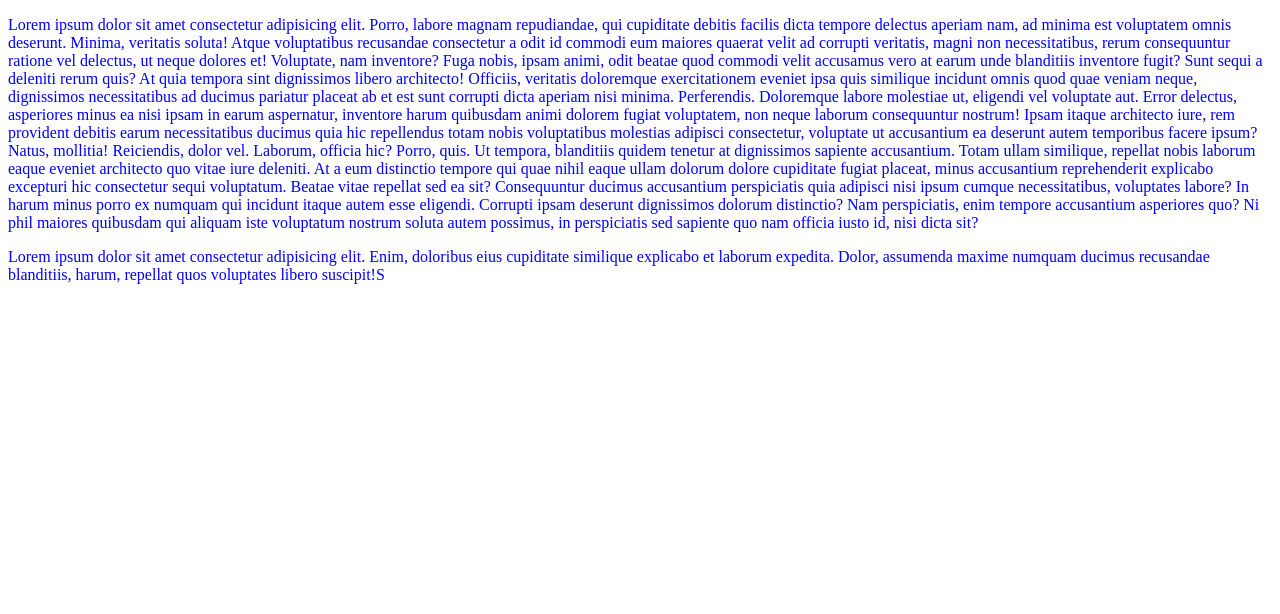
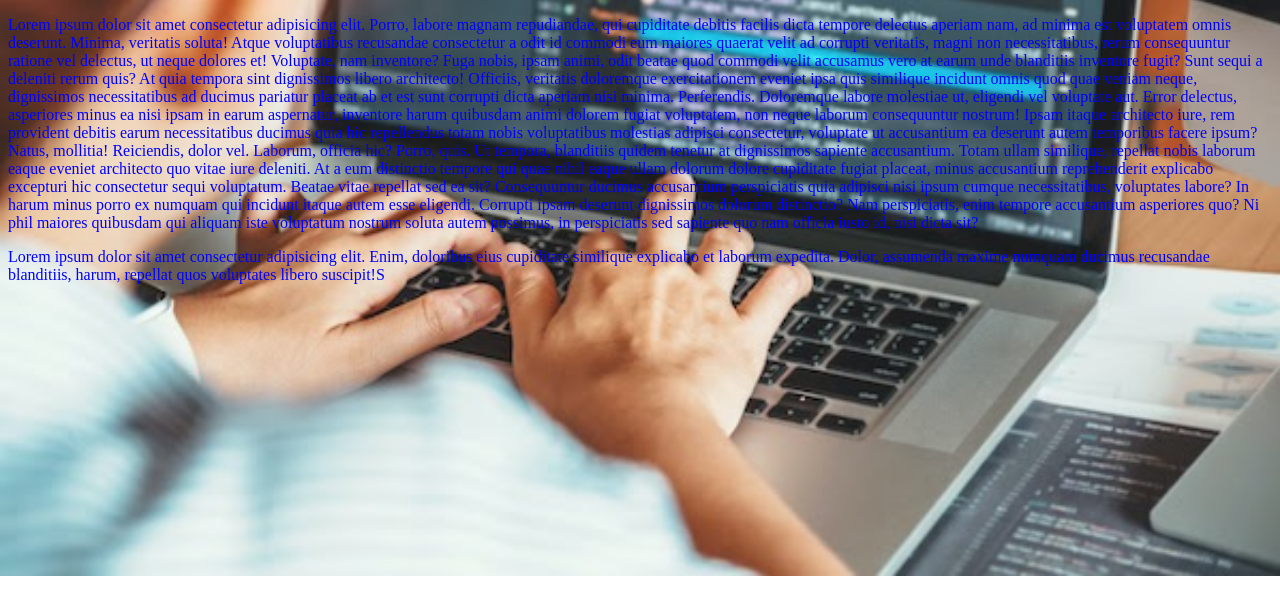
Before and after one commit to AminuBell/contribution, a plain HTML site: page index.html in a window 1280 px wide. Drawn offline with Linux system fonts and the light colour scheme.

Commit message:
adding image

```diff
--- a/style.css
+++ b/style.css
@@ -1,3 +1,9 @@
 p{
     color: blue;
 }
+body{
+    background-image: url("./Images/program.jpeg");
+    background-repeat: no-repeat;
+    background-position: center;
+    background-size: cover;
+}
```
Also changed, not shown: Images/program.jpeg (added), 1 other file.
